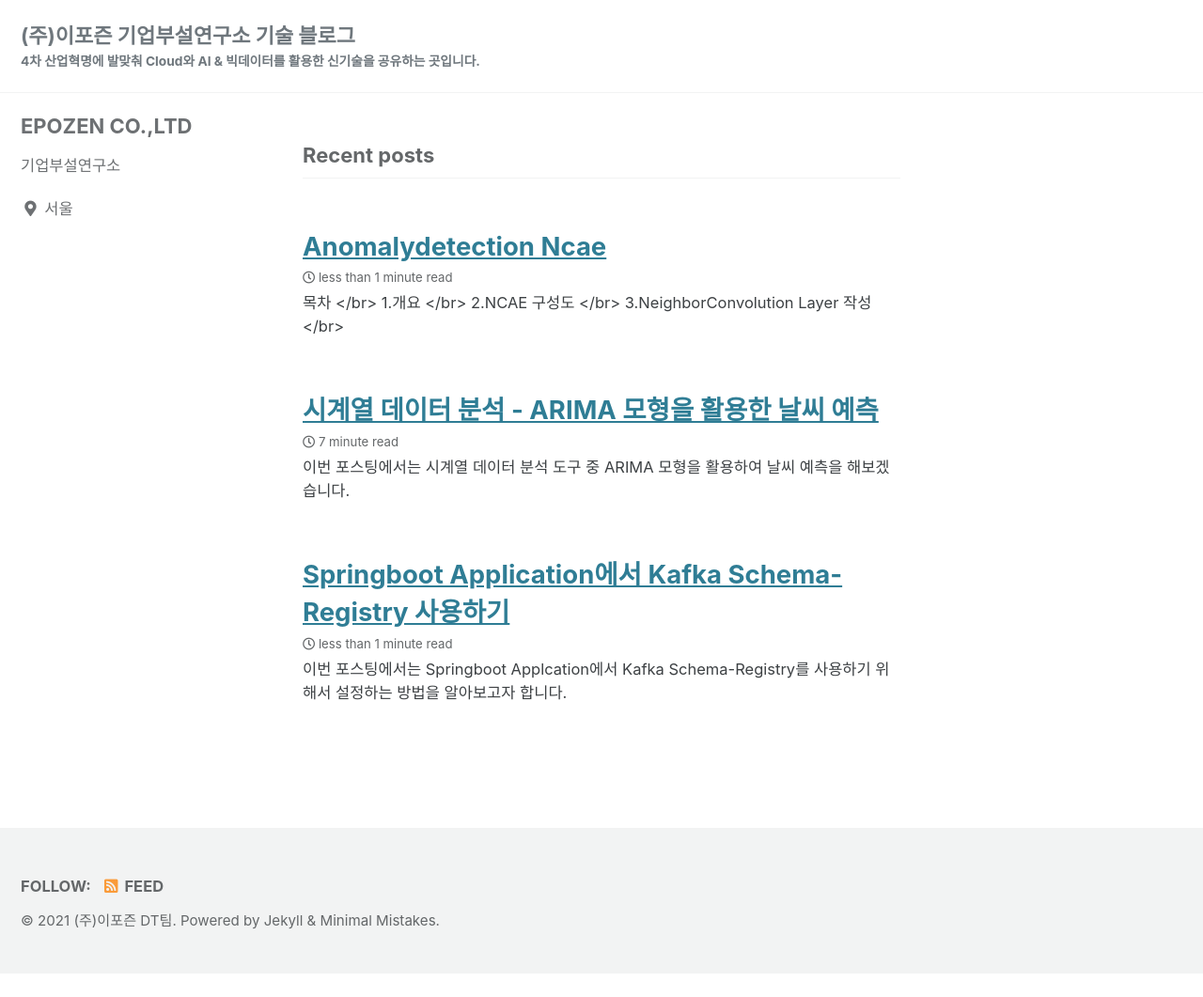
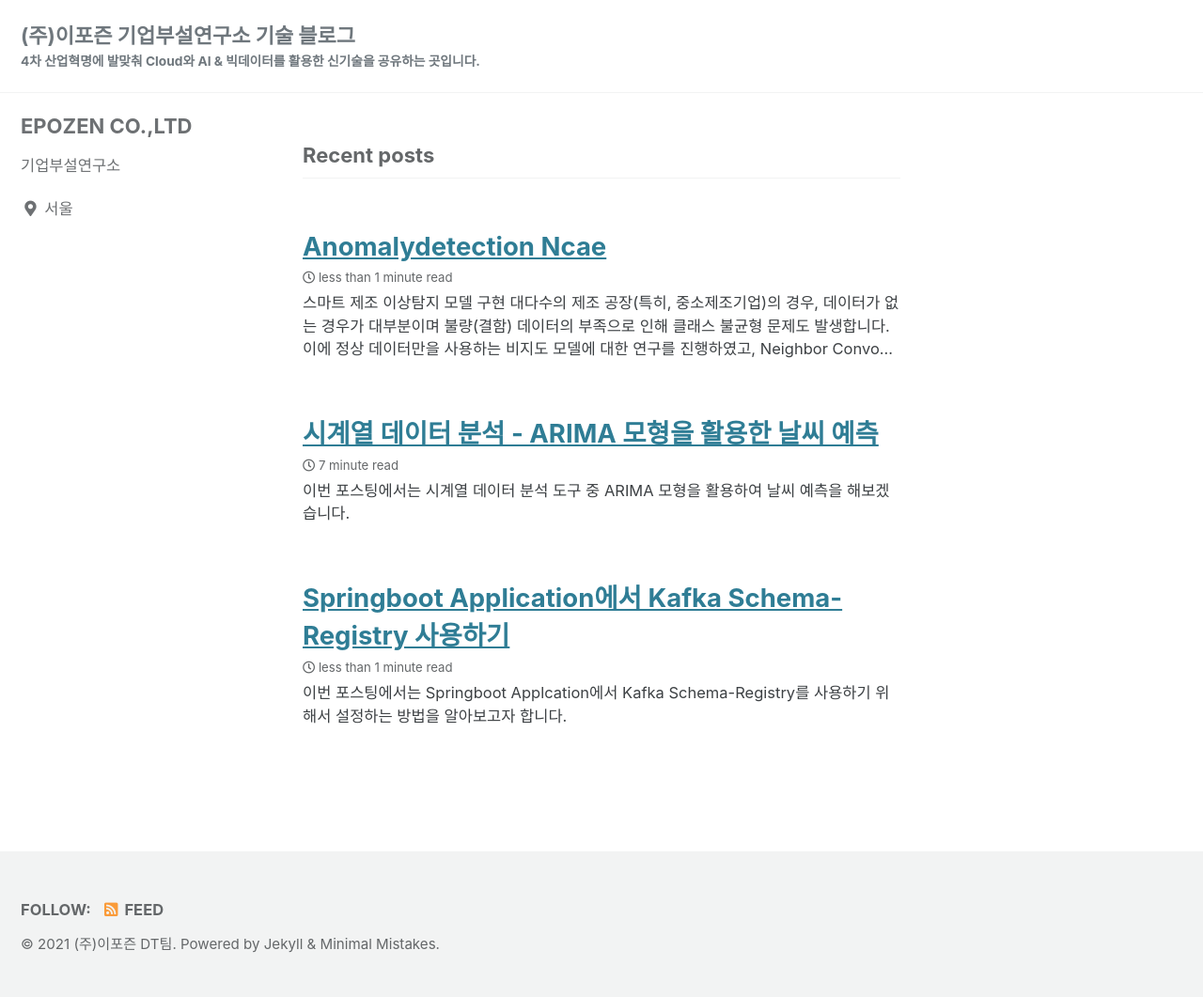
Before and after one commit to epozen-dt/epozen-dt.github.io, a Jekyll site: the page built from index.html, in a window 1280 px wide. Shown: the whole page at 94% size. Built offline with Jekyll 4.4.1, drawn with Linux system fonts in a browser that asks for light colours; cached includes are drawn as plain includes; the list of posts is cut into pages by our own code; before the commit the page ends 1036 px from its top, so only the background shows below that.

Commit message:
Update 2021-11-30-AnomalyDetection-NCAE.md

```diff
--- a/_posts/2021-11-30-AnomalyDetection-NCAE.md
+++ b/_posts/2021-11-30-AnomalyDetection-NCAE.md
@@ -1,8 +1,11 @@
 
-## 목차 </br>
-[1.개요](#개요) </br>
-[2.NCAE 구성도](#마크다운-테스트) </br>
-[3.NeighborConvolution Layer 작성](#표-작성) </br>
+# 스마트 제조 이상탐지 모델 구현
+대다수의 제조 공장(특히, 중소제조기업)의 경우, 데이터가 없는 경우가 대부분이며 불량(결함) 데이터의 부족으로 인해 클래스 불균형 문제도 발생합니다.
+이에 정상 데이터만을 사용하는 비지도 모델에 대한 연구를 진행하였고, Neighbor Convolution AutoEncoder라는 모델을 제안했습니다.
+
+
+
+
 
 
 
```
